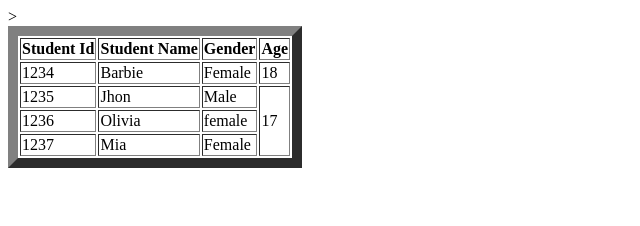
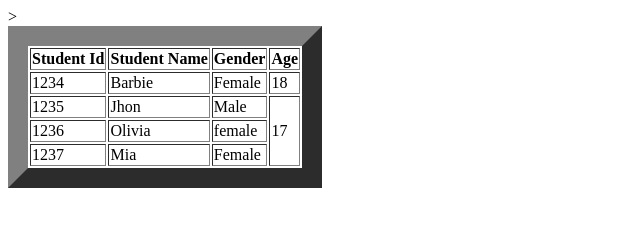
Before and after one commit to Akshat1561/HTML_CSS, a plain HTML site: page lecture7/table.html in a window 1280 px wide. Shown: the whole page, without its empty margins (0-640 px from the left). Drawn offline with Linux system fonts and the light colour scheme.

Commit message:
git initalize

```diff
--- a/lecture7/table.html
+++ b/lecture7/table.html
@@ -7,7 +7,7 @@
 </head>
 <body>
 
-    <table border="10">
+    <table border="20">
 
         <thead>
             <th>Student Id</th>
```
